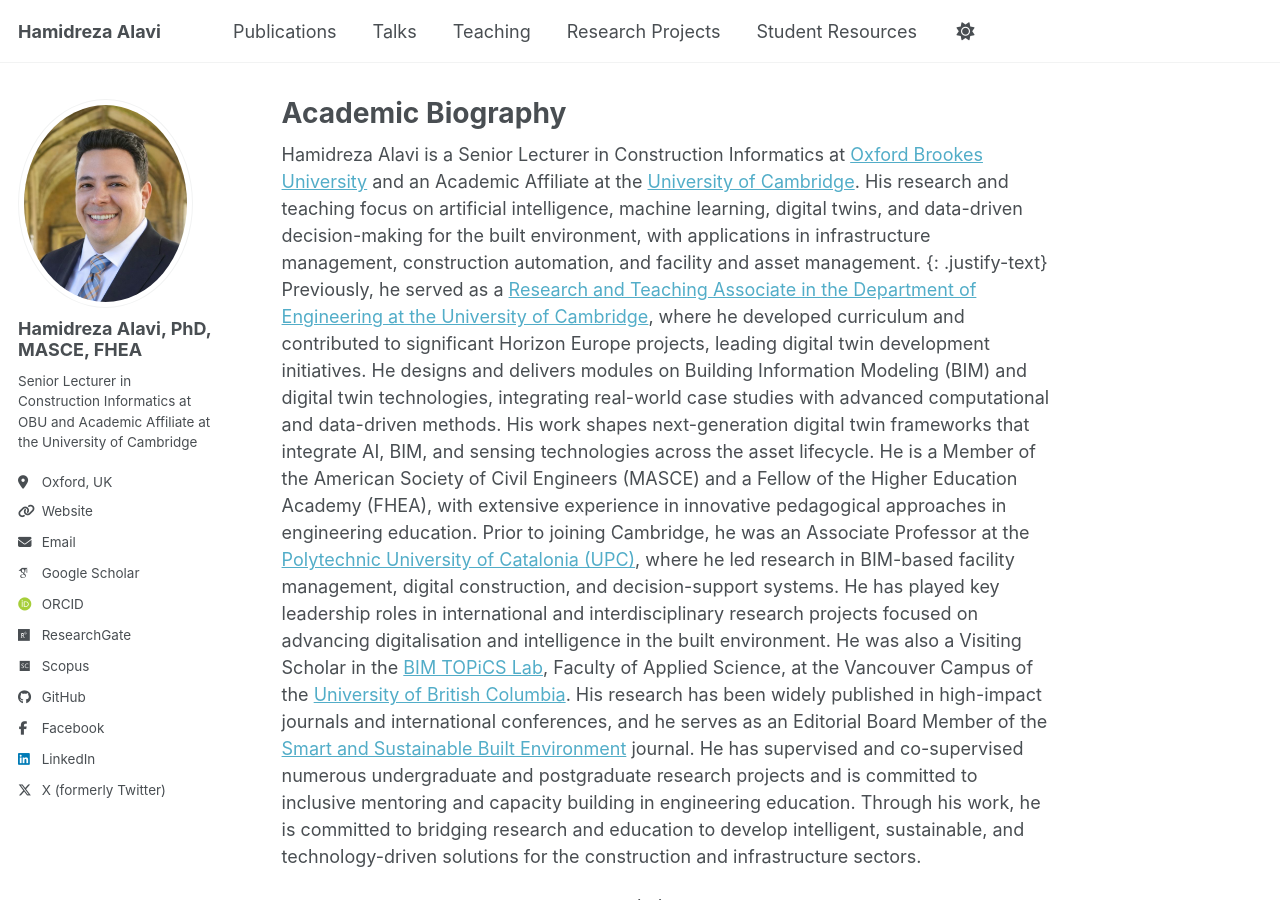
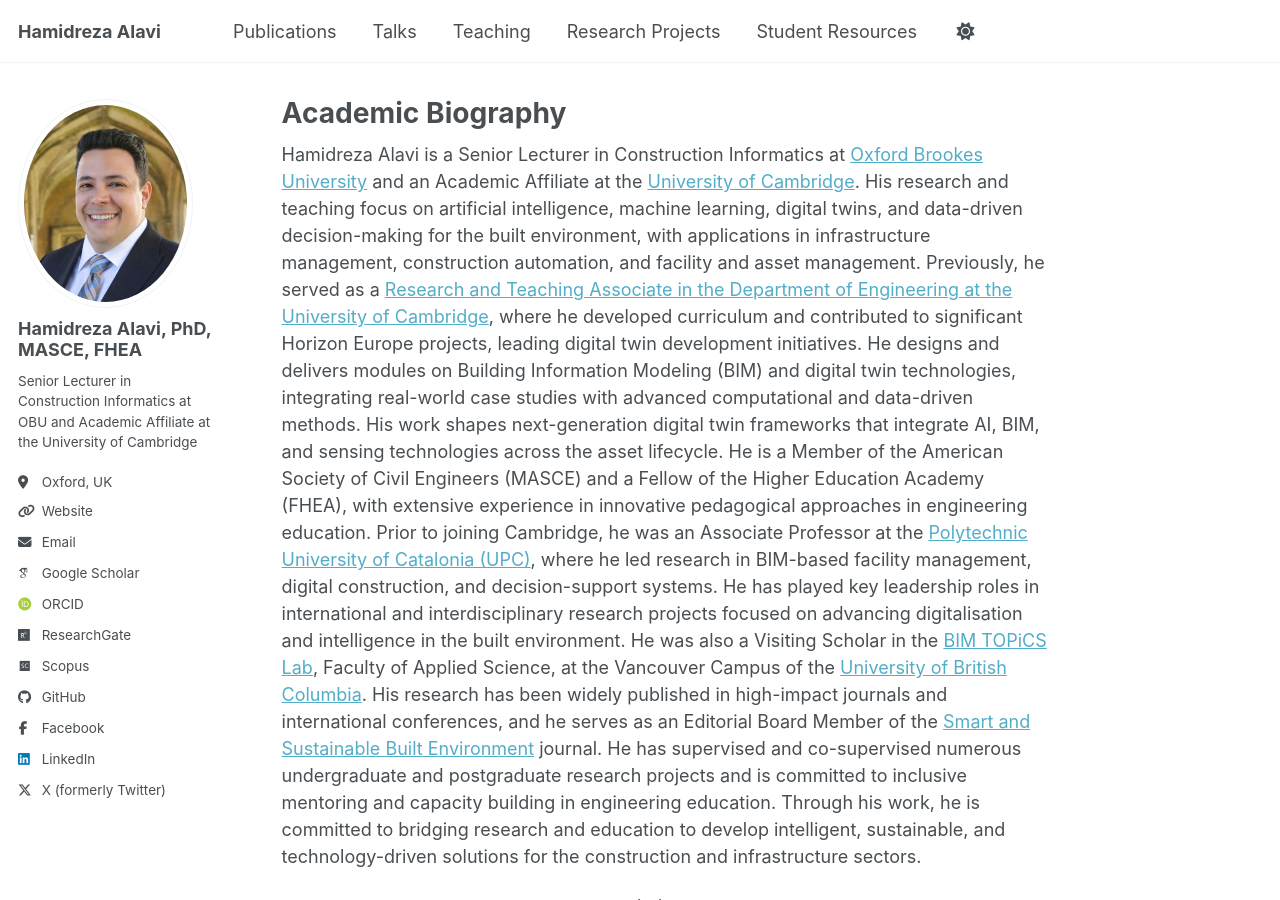
Before and after one commit to Hr-Alavi/Hr-Alavi.github.io, a Jekyll site: the page built from _pages/about.md, in a window 1280 px wide and 900 px high. Built offline with Jekyll 4.4.1, drawn with Linux system fonts in a browser that asks for light colours; some web fonts are replaced; a script bundle is joined from its source files by our own code; library files that are not in the unit come from our copies; some of the changed lines change nothing that is shown.

Commit message:
Update about.md

```diff
--- a/_pages/about.md
+++ b/_pages/about.md
@@ -6,12 +6,13 @@
   - /about/
   - /about.html
 ---
-Hamidreza Alavi is a Senior Lecturer in Construction Informatics at [Oxford Brookes University](https://www.brookes.ac.uk/) and an Academic Affiliate at the [University of Cambridge](https://www.cam.ac.uk/). His research and teaching focus on artificial intelligence, machine learning, digital twins, and data-driven decision-making for the built environment, with applications in infrastructure management, construction automation, and facility and asset management. {: .justify-text}
+Hamidreza Alavi is a Senior Lecturer in Construction Informatics at [Oxford Brookes University](https://www.brookes.ac.uk/) and an Academic Affiliate at the [University of Cambridge](https://www.cam.ac.uk/). His research and teaching focus on artificial intelligence, machine learning, digital twins, and data-driven decision-making for the built environment, with applications in infrastructure management, construction automation, and facility and asset management.
 Previously, he served as a [Research and Teaching Associate in the Department of Engineering at the University of Cambridge](https://www.construction.cam.ac.uk/staff/dr-hamidreza-alavi), where he developed curriculum and contributed to significant Horizon Europe projects, leading digital twin development initiatives. He designs and delivers modules on Building Information Modeling (BIM) and digital twin technologies, integrating real-world case studies with advanced computational and data-driven methods. His work shapes next-generation digital twin frameworks that integrate AI, BIM, and sensing technologies across the asset lifecycle. He is a Member of the American Society of Civil Engineers (MASCE) and a Fellow of the Higher Education Academy (FHEA), with extensive experience in innovative pedagogical approaches in engineering education.
 Prior to joining Cambridge, he was an Associate Professor at the [Polytechnic University of Catalonia (UPC)](https://www.upc.edu/en), where he led research in BIM-based facility management, digital construction, and decision-support systems. He has played key leadership roles in international and interdisciplinary research projects focused on advancing digitalisation and intelligence in the built environment. He was also a Visiting Scholar in the [BIM TOPiCS Lab](https://bimtopics.civil.ubc.ca/), Faculty of Applied Science, at the Vancouver Campus of the [University of British Columbia](https://www.ubc.ca/).
 His research has been widely published in high-impact journals and international conferences, and he serves as an Editorial Board Member of the [Smart and Sustainable Built Environment](https://www.emeraldgrouppublishing.com/journal/sasbe) journal. He has supervised and co-supervised numerous undergraduate and postgraduate research projects and is committed to inclusive mentoring and capacity building in engineering education. Through his work, he is committed to bridging research and education to develop intelligent, sustainable, and technology-driven solutions for the construction and infrastructure sectors.
 
 **Research interests:** Artificial Intelligence (AI), Machine Learning, Digital Twins, Building Information Modeling (BIM), Data-driven Decision-making for Infrastructure and the Built Environment
+{: .justify-text}
 
 ![Cover](/images/Cover1.png)
 
```
